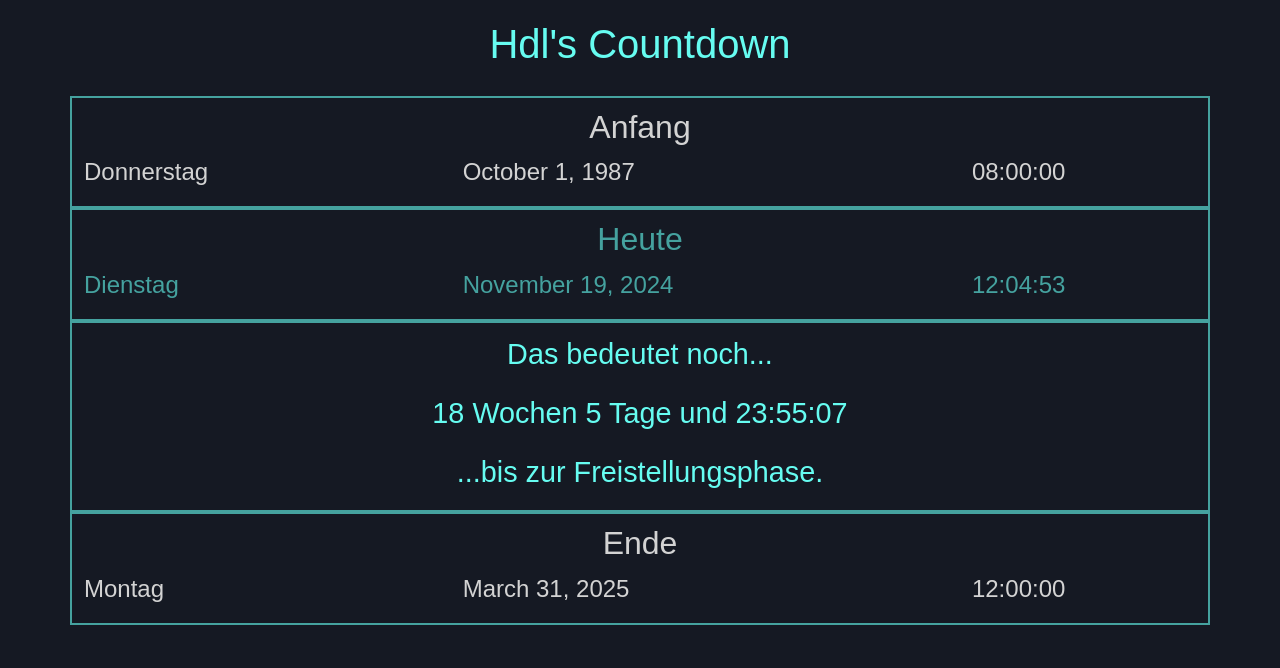
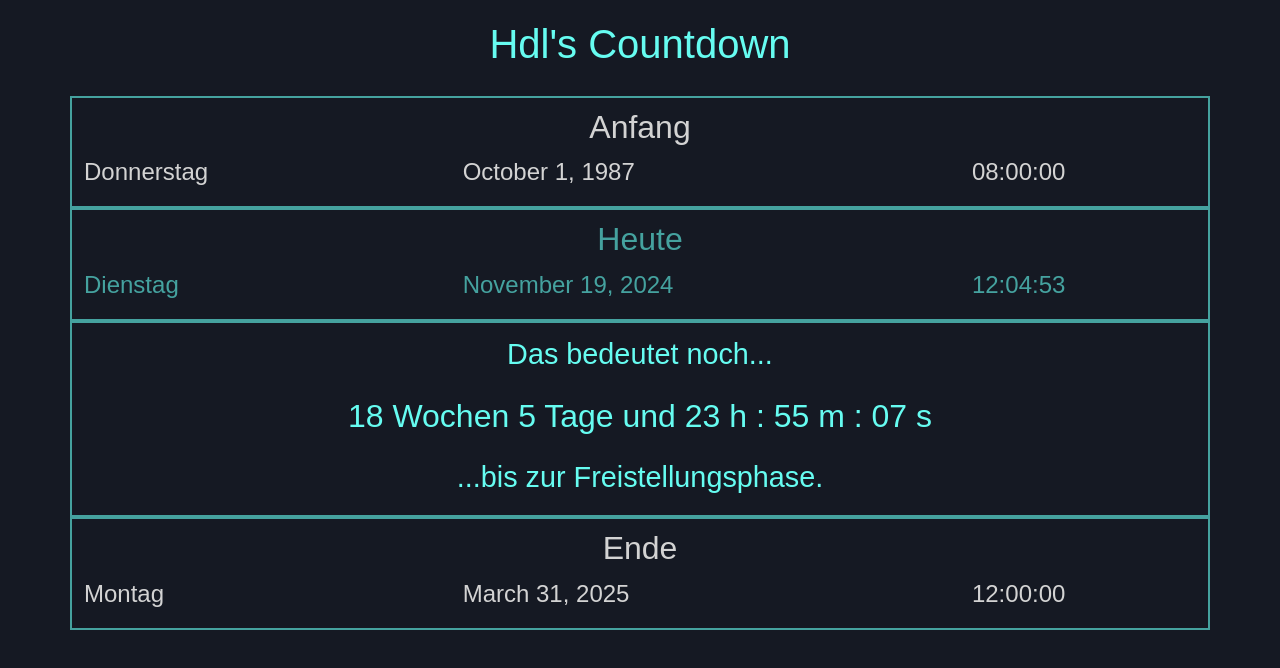
Before and after one commit to laengin/hdl-countdown, a React (Create React App) app: page / in a window 1280 px wide. Shown: the top 668 px of the page. Built offline with nearby package versions, Linux system fonts and the light colour scheme.

Commit message:
some styling changes

```diff
--- a/src/TimeDifference.js
+++ b/src/TimeDifference.js
@@ -85,12 +85,12 @@ const TimeDifference = (props) => {
         <p>{props.startText}</p>
       </div>
       <div className="row">
-          <p>
+          <p className="ClockFontSize">
             {timeDifference.weeks > 0 && `${timeDifference.weeks} Wochen `}
-            {timeDifference.days > 0 && `${timeDifference.days % 7} Tage und `}
-            {timeDifference.hours.toString().padStart(2, "0")}:
-            {timeDifference.minutes.toString().padStart(2, "0")}:
-            {timeDifference.seconds.toString().padStart(2, "0")}
+            {timeDifference.days > 0 && `${timeDifference.days % 7} Tage und  `}
+            {timeDifference.hours.toString().padStart(2, "0")} h {" "}: {" "}
+            {timeDifference.minutes.toString().padStart(2, "0")} m {" "}: {" "}
+            {timeDifference.seconds.toString().padStart(2, "0")} s
           </p>
       </div>
       <div>
--- a/src/index.css
+++ b/src/index.css
@@ -48,3 +48,7 @@ code {
   font-size: 1.8rem;
   padding-top: 10px;
 }
+
+.ClockFontSize{
+  font-size: 2rem;
+}
```
